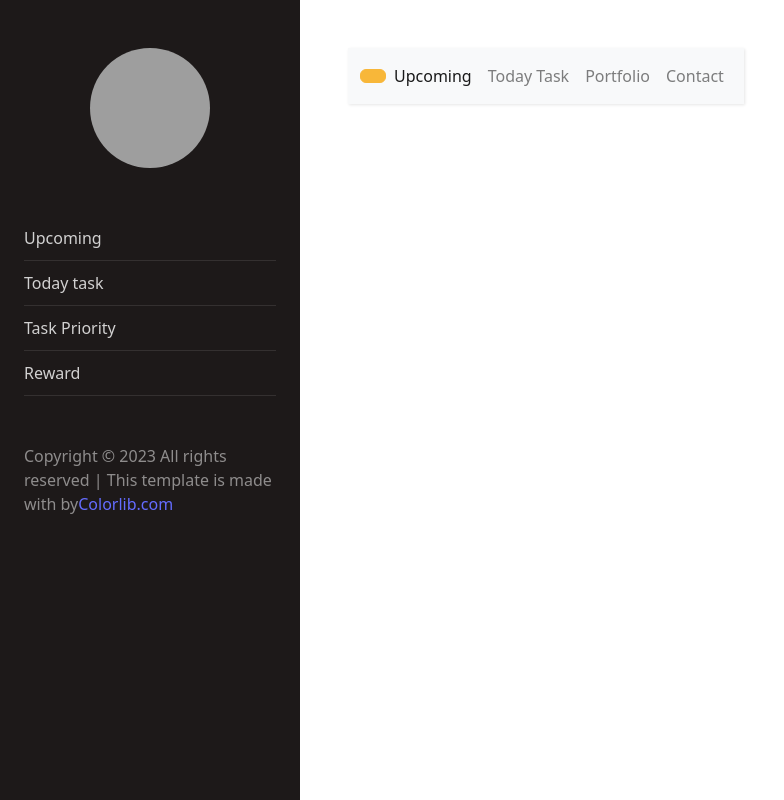
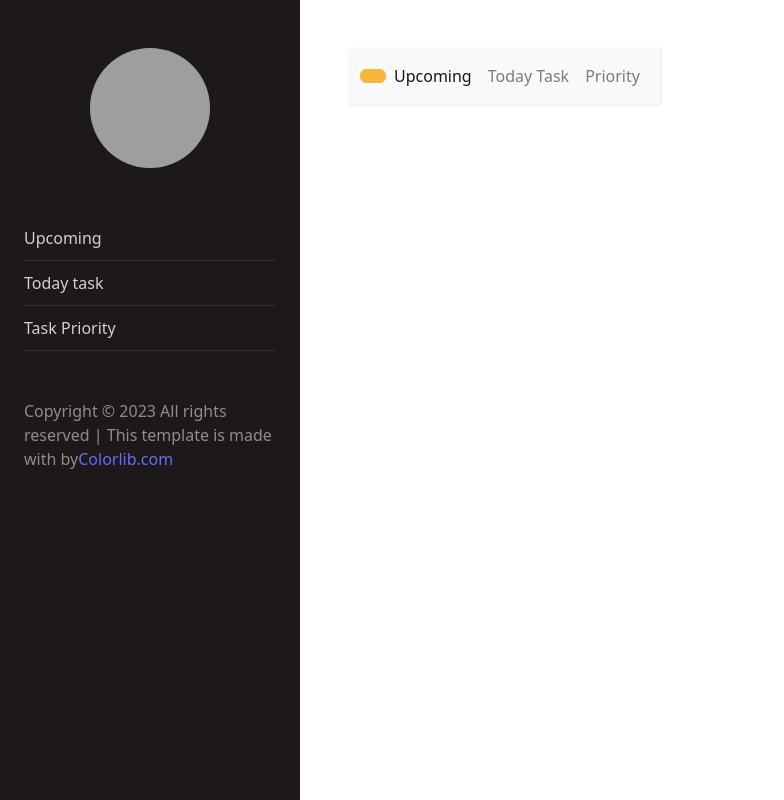
Before and after one commit to haniladjamba/final-project, a React app: page / in a window 1280 px wide. Shown: the whole page, without its empty margins (0-784 px from the left). Built offline with nearby package versions, Linux system fonts and the light colour scheme; grey boxes are pictures that could not be loaded; the HTML template or start-up script is replaced by a standard one.

Commit message:
remove unused navbutton --> reward

```diff
--- a/src/components/SideBar.jsx
+++ b/src/components/SideBar.jsx
@@ -30,9 +30,6 @@ const SideBar = () => {
             </li>
             <li>
               <Link to="#">Task Priority</Link>
-            </li>
-            <li>
-              <Link to="#">Reward</Link>
             </li>
           </ul>
           <div className="footer">
--- a/src/components/header.jsx
+++ b/src/components/header.jsx
@@ -32,14 +32,9 @@ const Header = () => {
             </Link>
           </li>
           <li className="nav-item">
-            <a className="nav-link" href="#">
-              Portfolio
-            </a>
-          </li>
-          <li className="nav-item">
-            <a className="nav-link" href="#">
-              Contact
-            </a>
+            <Link className="nav-link" to="pages/today">
+              Priority
+            </Link>
           </li>
         </ul>
       </div>
```
